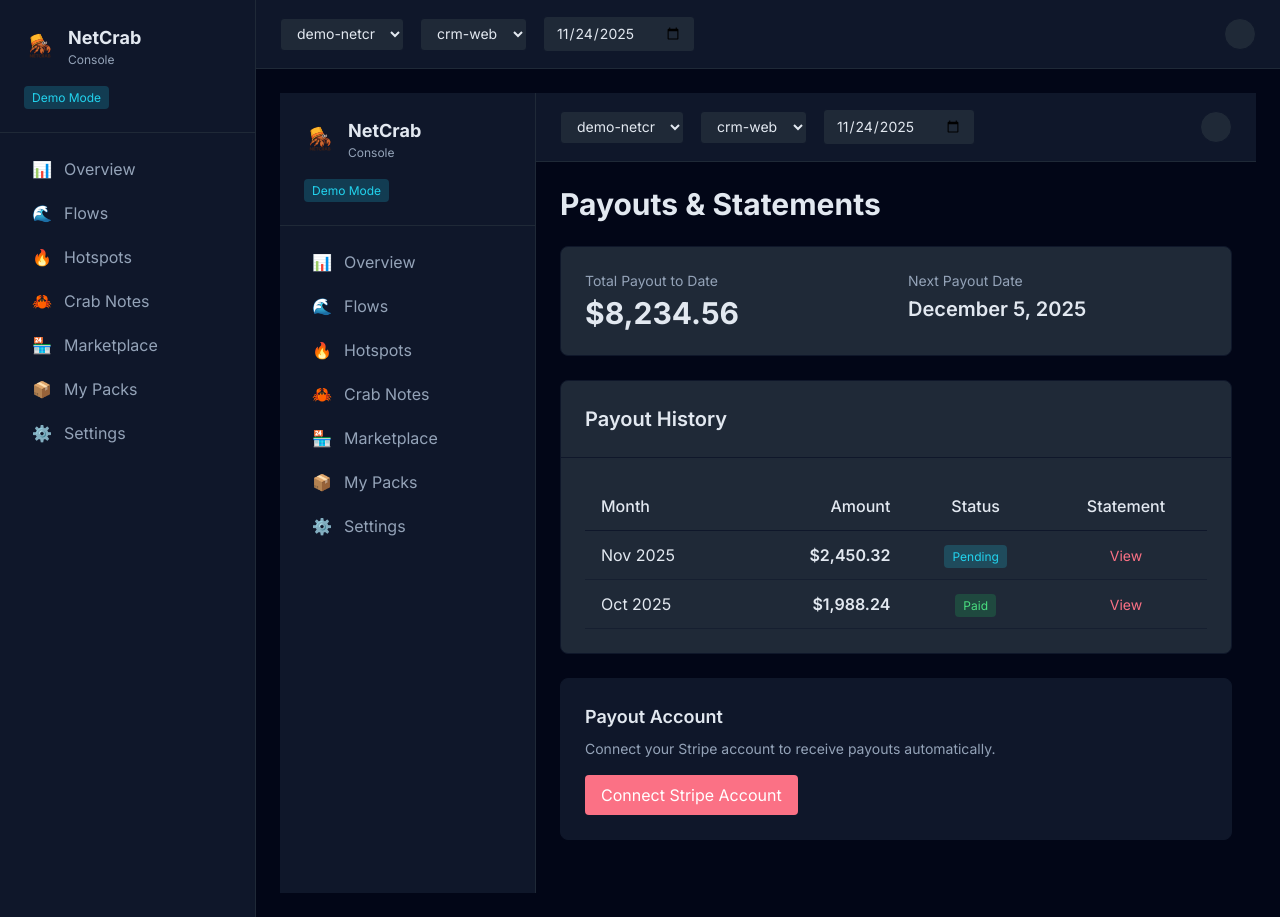
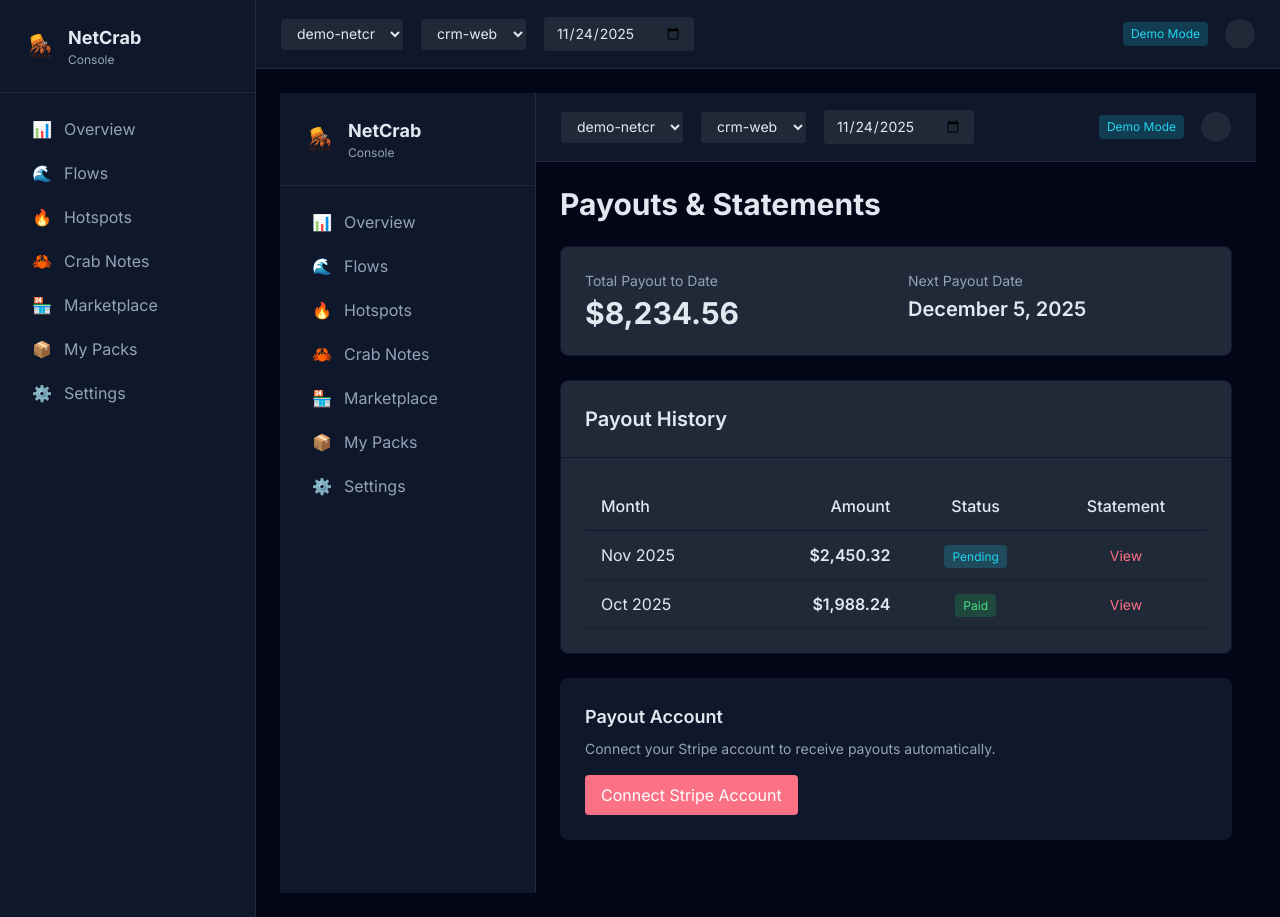
Before and after one commit to funwae/netcrab, a Next.js app in the folder packages/console/: page /app/marketplace/payouts in a window 1280 px wide. Built offline with nearby package versions, Linux system fonts and the light colour scheme.

Commit message:
Move Demo Mode badge from sidebar to topbar to fix nesting issue

```diff
--- a/packages/console/src/components/console/ConsoleSidebar.tsx
+++ b/packages/console/src/components/console/ConsoleSidebar.tsx
@@ -19,7 +19,7 @@
   return (
     <aside className="w-64 bg-netcrab-surface border-r border-netcrab-card min-h-screen flex flex-col">
       <div className="p-6 border-b border-netcrab-card">
-        <div className="flex items-center gap-3 mb-4">
+        <div className="flex items-center gap-3">
           <img
             src="/netcrab-logo.svg"
             alt="NetCrab"
@@ -29,9 +29,6 @@
             <h1 className="text-lg font-bold text-netcrab-text">NetCrab</h1>
             <p className="text-xs text-netcrab-muted">Console</p>
           </div>
-        </div>
-        <div className="mt-2">
-          <span className="px-2 py-1 bg-netcrab-aqua/20 text-netcrab-aqua text-xs rounded">Demo Mode</span>
         </div>
       </div>
       <nav className="flex-1 p-4">
--- a/packages/console/src/components/console/ConsoleTopbar.tsx
+++ b/packages/console/src/components/console/ConsoleTopbar.tsx
@@ -18,6 +18,7 @@
           />
         </div>
         <div className="flex items-center gap-4">
+          <span className="px-2 py-1 bg-netcrab-aqua/20 text-netcrab-aqua text-xs rounded">Demo Mode</span>
           <div className="w-8 h-8 rounded-full bg-netcrab-card border border-netcrab-surface"></div>
         </div>
       </div>
```
